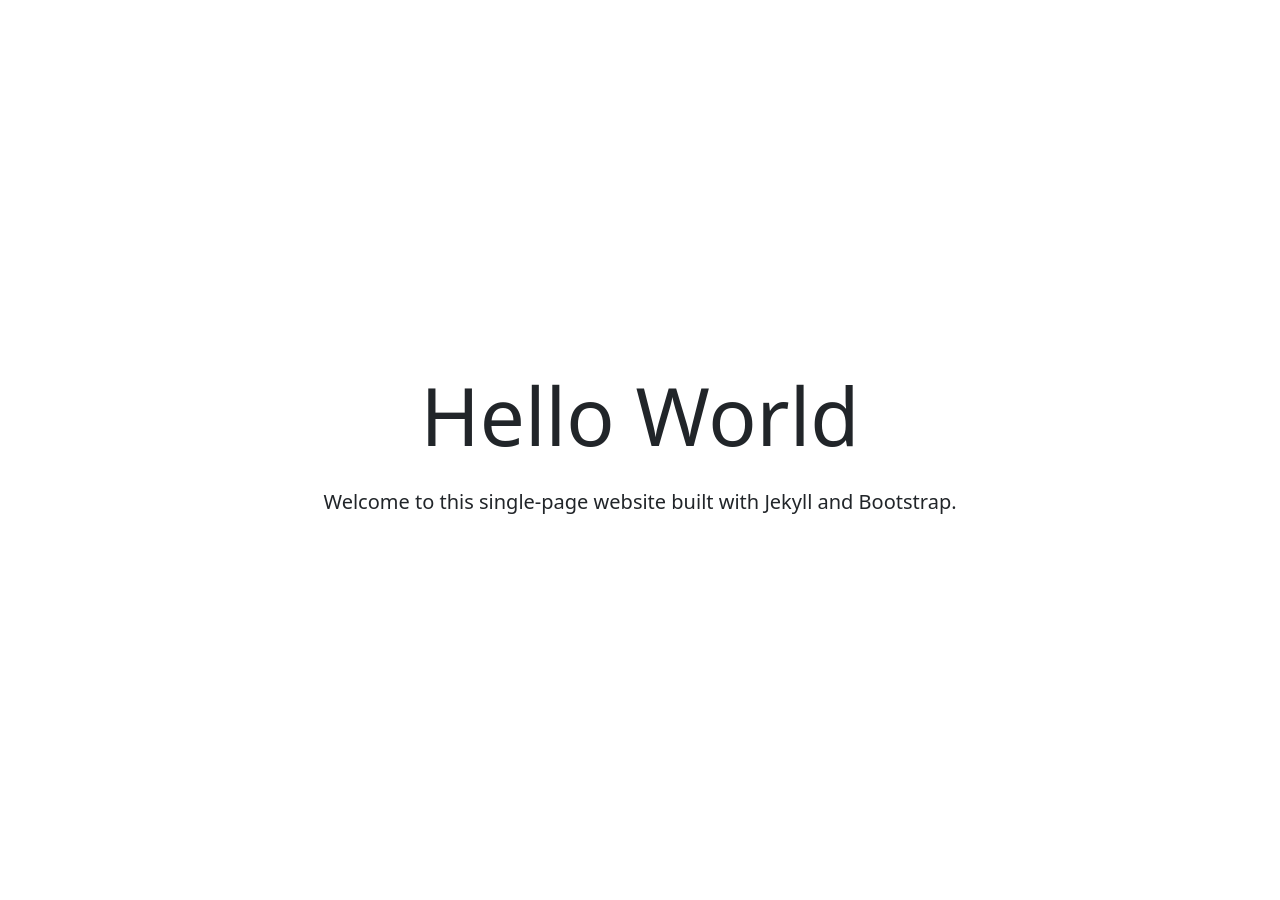
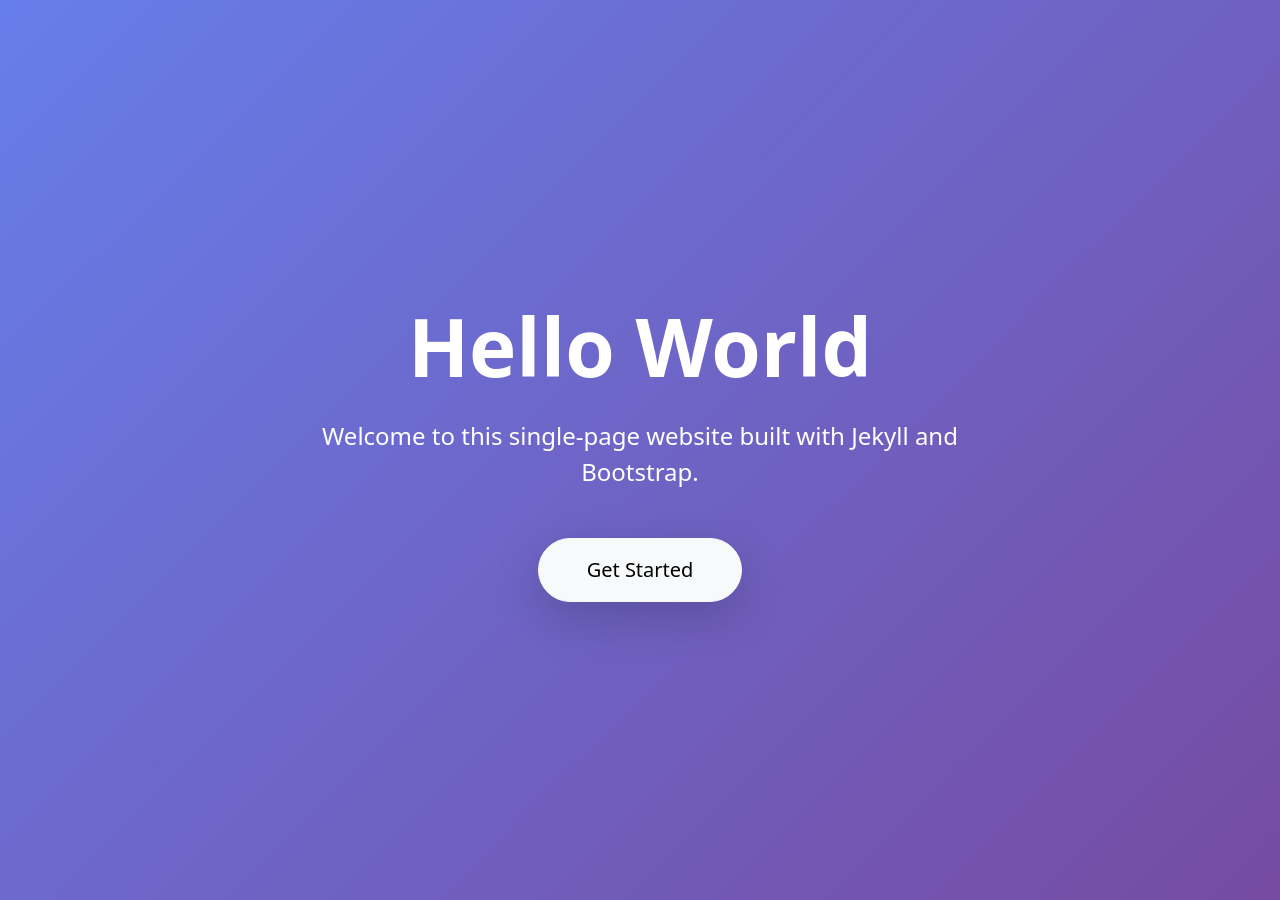
Before and after one commit to charlesbaynham/front-page-absolute, a Jekyll site: the page built from index.md, in a window 1280 px wide. Built offline with Jekyll 4.4.1, drawn with Linux system fonts in a browser that asks for light colours.

Commit message:
Add hero section with gradient background and Get Started button
Co-authored-by: charlesbaynham <4397637+charlesbaynham@users.noreply.github.com>

```diff
--- a/_layouts/default.html
+++ b/_layouts/default.html
@@ -6,6 +6,12 @@
     <title>{{ site.title | default: "Front Page" }}</title>
     <!-- Bootstrap CSS -->
     <link href="https://cdn.jsdelivr.net/npm/bootstrap@5.3.0/dist/css/bootstrap.min.css" rel="stylesheet">
+    <style>
+        body {
+            margin: 0;
+            padding: 0;
+        }
+    </style>
 </head>
 <body>
     {{ content }}
--- a/index.md
+++ b/index.md
@@ -2,11 +2,14 @@
 layout: default
 ---
 
-<div class="container">
-    <div class="row min-vh-100 align-items-center justify-content-center">
-        <div class="col-md-8 text-center">
-            <h1 class="display-1 mb-4">Hello World</h1>
-            <p class="lead">Welcome to this single-page website built with Jekyll and Bootstrap.</p>
+<div class="hero min-vh-100 d-flex align-items-center" style="background: linear-gradient(135deg, #667eea 0%, #764ba2 100%);">
+    <div class="container">
+        <div class="row">
+            <div class="col-lg-8 mx-auto text-center text-white">
+                <h1 class="display-1 fw-bold mb-4">Hello World</h1>
+                <p class="lead mb-5 fs-4">Welcome to this single-page website built with Jekyll and Bootstrap.</p>
+                <a href="#" class="btn btn-light btn-lg px-5 py-3 rounded-pill shadow-lg">Get Started</a>
+            </div>
         </div>
     </div>
 </div>
```
